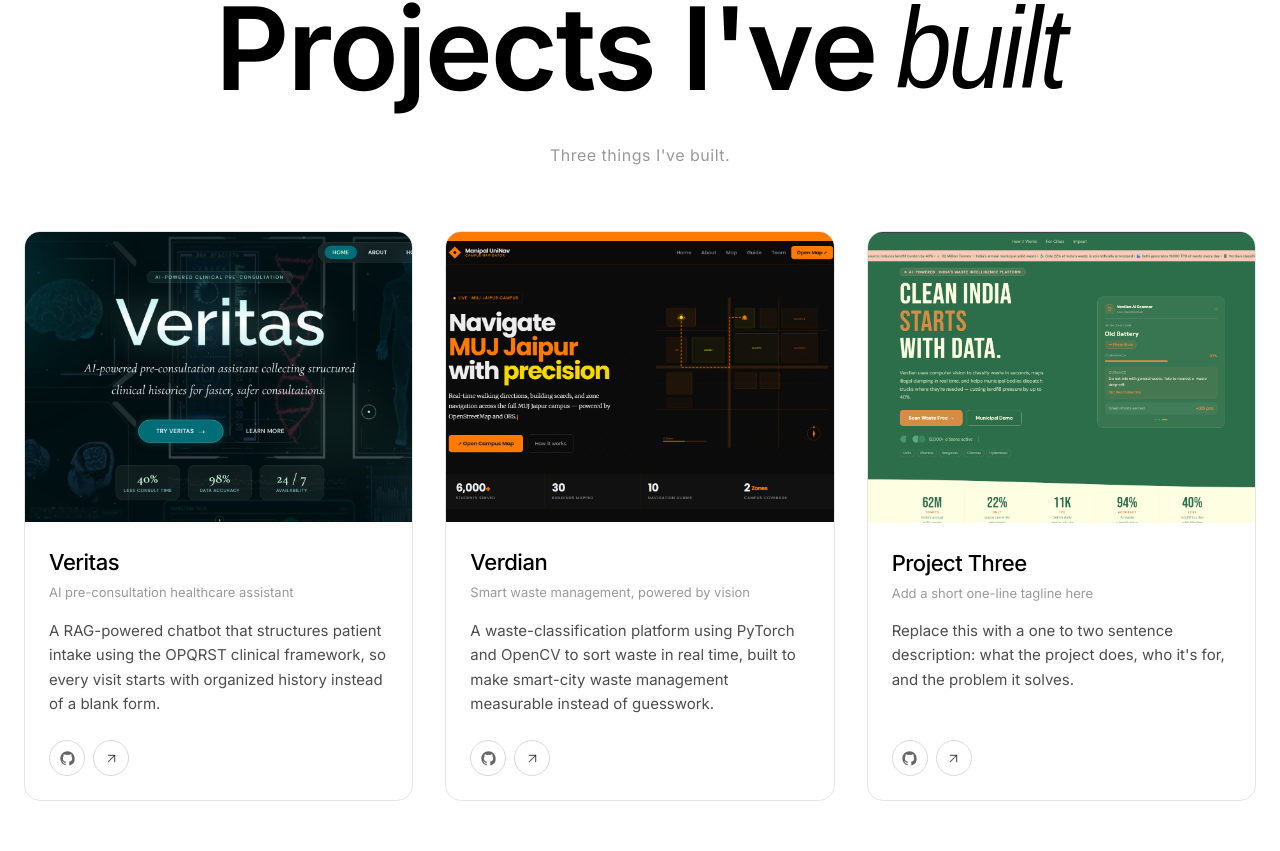
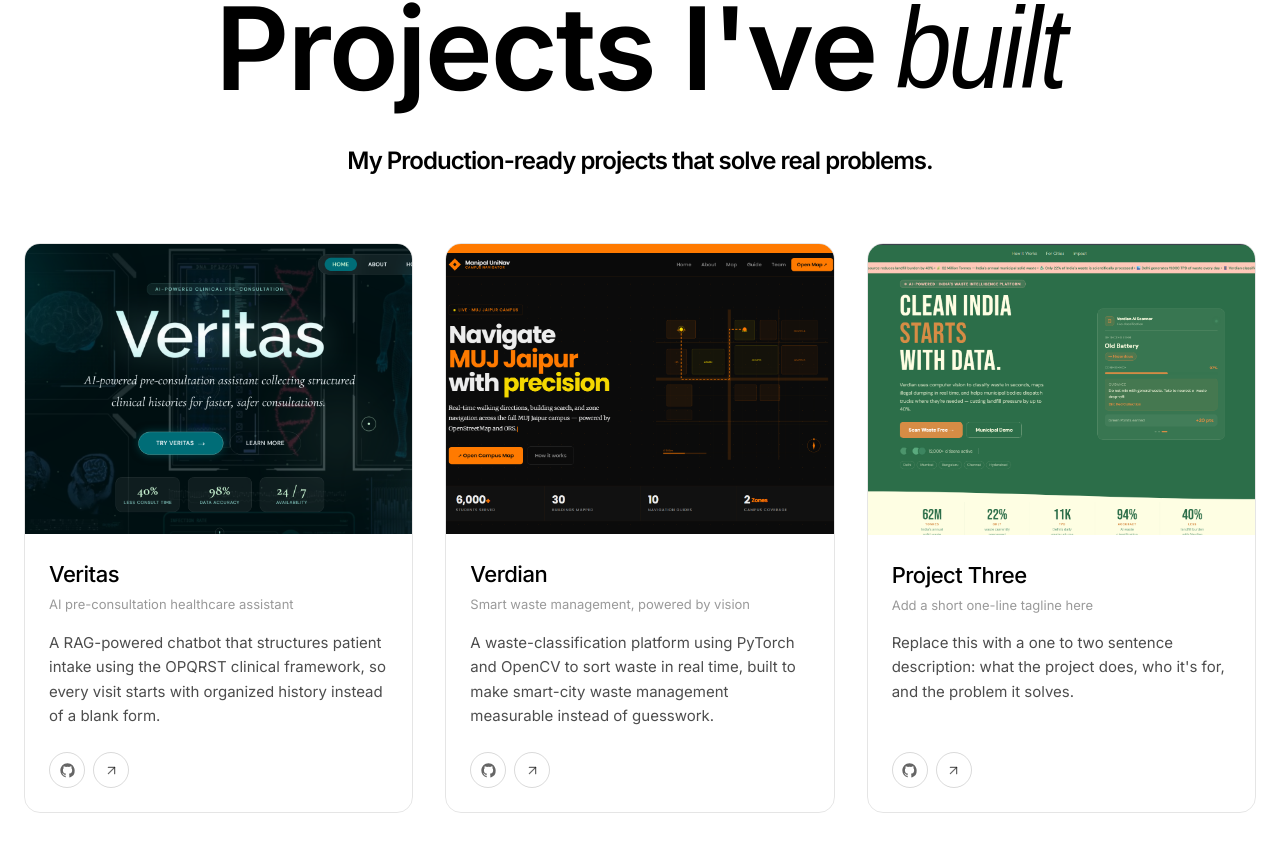
Before and after one commit to Bhargavi-Chaudhary-803/bhargavi-chaudhary-pf, a Next.js app: page / in a window 1280 px wide. Shown: the part 3386-4237 px from the top of the page. Built offline with nearby package versions, Linux system fonts and the light colour scheme; a web font is replaced by a local one.

Commit message:
Jul 4, 2026, 11:41 PM

```diff
--- a/src/components/Projects.jsx
+++ b/src/components/Projects.jsx
@@ -165,8 +165,8 @@ export default function Projects() {
           </span>
         </div>
         <div className="flex justify-center mt-2 mb-16">
-          <span className="font-inter text-[16px] tracking-[0.5px] text-black/40">
-            Three things I've built.
+          <span className="font-inter text-[24px] font-semibold tracking-[-1px]">
+            My Production-ready projects that solve real problems.
           </span>
         </div>
 
```
